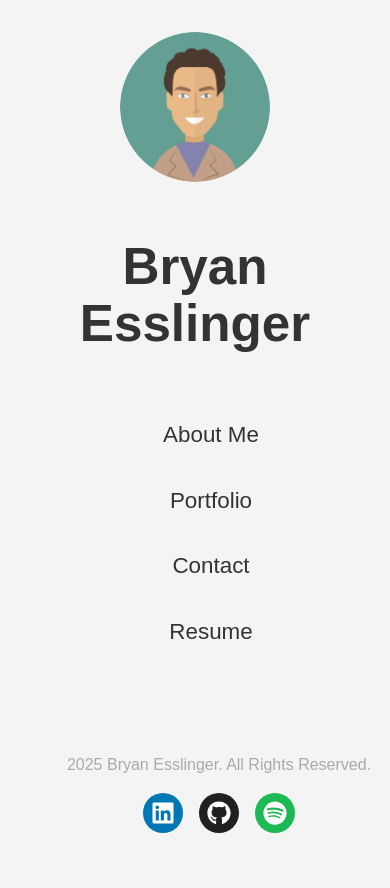
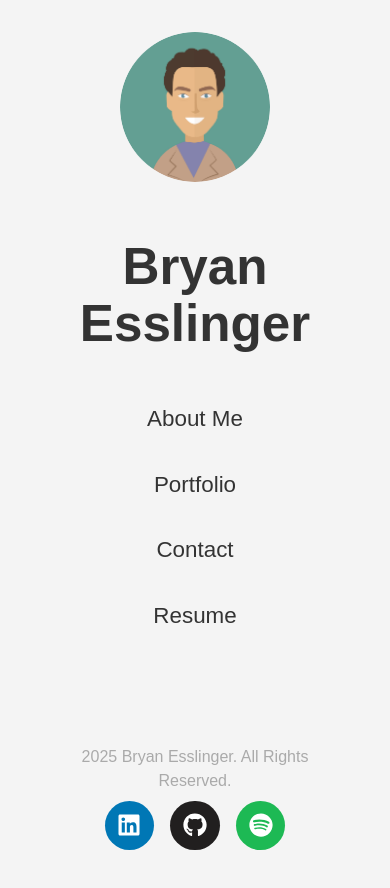
Before and after one commit to bryanesslinger/react-portfolio, a React (Vite) app: page / in a window 390 px wide. Shown: the top 888 px of the page. Built offline with nearby package versions, Linux system fonts and the light colour scheme.

Commit message:
updated styles

```diff
--- a/src/App.css
+++ b/src/App.css
@@ -1,4 +1,3 @@
-/* Root Styling */
 body {
   margin: 0;
   padding: 0;
@@ -6,7 +5,15 @@ body {
   font-family: 'Arial', sans-serif;
 }
 
-/* Header Styling */
+.header {
+  display: flex;
+  flex-direction: column;
+  justify-content: center;
+  align-items: center;
+  text-align: center;
+  margin-bottom: 2rem;
+}
+
 h1, h2, h3, h4, h5, h6 {
   color: #333; /* Dark color for headings to ensure readability */
   font-weight: bold;
@@ -17,7 +24,6 @@ img {
   height: auto;
 }
 
-/* Root Container */
 #root {
   max-width: 1280px;
   margin: 0 auto;
@@ -25,7 +31,6 @@ img {
   text-align: center;
 }
 
-/* Profile Image */
 .profile-img {
   width: 150px;
   height: auto;
@@ -33,7 +38,6 @@ img {
   margin-bottom: 1rem;
 }
 
-/* Navigation */
 .navigation {
   display: flex;
   justify-content: center;
@@ -46,7 +50,7 @@ img {
 .nav-list {
   list-style: none;
   display: flex;
-  gap: 3rem; /* Space between the links */
+  gap: 3rem;
   padding: 0;
 }
 
@@ -59,13 +63,11 @@ img {
   position: relative;
 }
 
-/* Hover Effects */
 .nav-link:hover {
   color: #3498db;  /* Blue color for hover */
   transform: scale(1.05);  /* Slightly enlarge the link on hover */
 }
 
-/* Underline Effect on Hover */
 .nav-link:hover::after {
   content: '';
   position: absolute;
@@ -76,24 +78,28 @@ img {
   left: 0;
 }
 
-/* Footer */
 footer {
-  background-color: #f4f4f4;  /* Dark background for the footer */
+  background-color: #f4f4f4;
   color: #333;
   padding: 2rem;
   text-align: center;
-  margin-top: 2rem; /* Space from other content */
+  margin-top: 1rem;
   width: 100%;
+  display: flex;
+  justify-content: center;
+  flex-direction: column;
+  align-items: center;
+  box-sizing: border-box;
+  overflow: hidden;
 }
 
-/* Footer Text Styling */
 footer p {
   margin-top: 1rem;
+  margin: 0.5rem 0;
   font-size: 1rem;
   color: #aaa;
 }
 
-/* Social Links Container */
 .social-links {
   display: flex;
   justify-content: center;  /* Center the icons */
@@ -102,7 +108,6 @@ footer p {
   margin-top: 1rem;         /* Space above the social icons */
 }
 
-/* Social Icon Styling */
 .social-icon {
   color: #fff;              /* Default icon color */
   transition: transform 0.3s ease, color 0.3s ease; /* Smooth transition */
@@ -115,7 +120,6 @@ footer p {
   font-size: 1.5rem;        /* Increase icon size */
 }
 
-/* Icon Brand Colors */
 .social-icon:nth-child(1) {
   background-color: #0077b5; /* LinkedIn blue */
 }
@@ -128,7 +132,6 @@ footer p {
   background-color: #1db954; /* Spotify green */
 }
 
-/* Hover Effects */
 .social-icon:hover {
   transform: scale(1.1);  /* Slightly enlarge the icons on hover */
 }
@@ -145,7 +148,6 @@ footer p {
   background-color: #1ed760; /* Lighter Spotify green */
 }
 
-/* Contact Form */
 .contact-form {
   display: flex;
   flex-direction: column;
@@ -158,7 +160,6 @@ footer p {
   box-sizing: border-box; /* Ensures padding doesn't cause overflow */
 }
 
-/* Form Group */
 .form-group {
   display: flex;
   flex-direction: column; /* Stack label, input, and error vertically */
@@ -186,7 +187,6 @@ textarea {
   min-height: 120px;
 }
 
-/* Button */
 button {
   padding: 1rem;
   background-color: #3498db;
@@ -203,7 +203,6 @@ button:hover {
   background-color: #2980b9;
 }
 
-/* Error Styling */
 .error {
   color: #e74c3c;  /* Red for error messages */
   font-size: 0.9rem;
@@ -217,8 +216,6 @@ button:hover {
 }
 
 
-
-/* Make sure the form fits within the screen on smaller devices */
 @media screen and (max-width: 768px) {
   .contact-form {
     padding: 1.5rem; /* Reduce padding on smaller screens */
@@ -227,23 +224,33 @@ button:hover {
 
   footer {
     padding: 1.5rem;
+    width: 100%;
+    box-sizing: border-box;
+    overflow: hidden;
   }
 
   .social-links {
-    gap: 1rem; /* Reduce space between icons on smaller screens */
+    gap: 1rem;
+    margin: 0;
+    padding: 0;
   }
 
   .social-icon {
-    font-size: 1.2rem; /* Smaller icons on mobile */
+    font-size: 1.2rem;
+    padding: 0.8rem;
   }
 
   .navigation {
     flex-direction: column; /* Stack the navigation items vertically on mobile */
+    width: 100%;
   }
 
   .nav-list {
     flex-direction: column;
     gap: 2rem; /* Add more space between vertical items */
+    width: 100%; /* Ensure nav list takes up full width */
+    margin: 0; /* Remove any unwanted margin */
+    align-items: center; /* Center the items within the list */
   }
 
   .nav-link {
```
